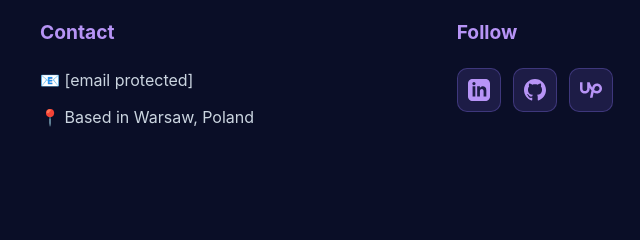
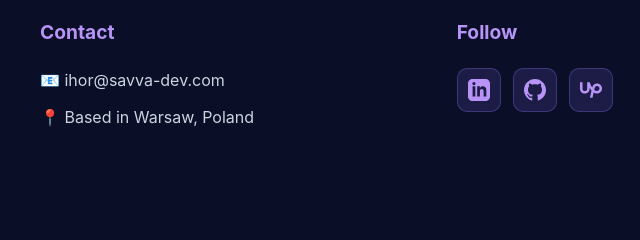
Before and after one commit to IhorSavva/savva-dev-landing, a plain HTML site: page index.html in a window 1280 px wide. Shown: the part 5728-5968 px from the top of the page, 0-640 px from the left. Drawn offline with Linux system fonts and the light colour scheme.

Commit message:
Update index.html

```diff
--- a/index.html
+++ b/index.html
@@ -1886,7 +1886,9 @@
                 <div class="footer-section">
                     <h3 class="footer-title">Contact</h3>
                     <p class="footer-text">
-                        📧 <a href="/cdn-cgi/l/email-protection#5138393e231122302727307c3534277f323e3c" class="footer-link"><span class="__cf_email__" data-cfemail="2148494e536152405757400c4544570f424e4c">[email&#160;protected]</span></a>
+                        📧 <a href="mailto:ihor@savva-dev.com" class="footer-link">
+                              ihor@savva-dev.com
+                           </a>
                     </p>
                     <p class="footer-text">
                         📍 Based in Warsaw, Poland
```
